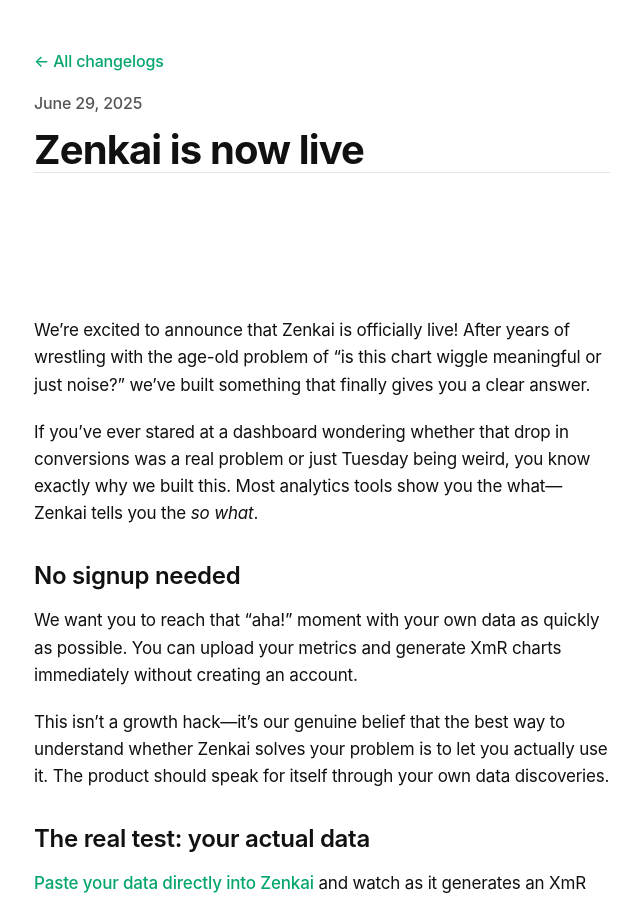
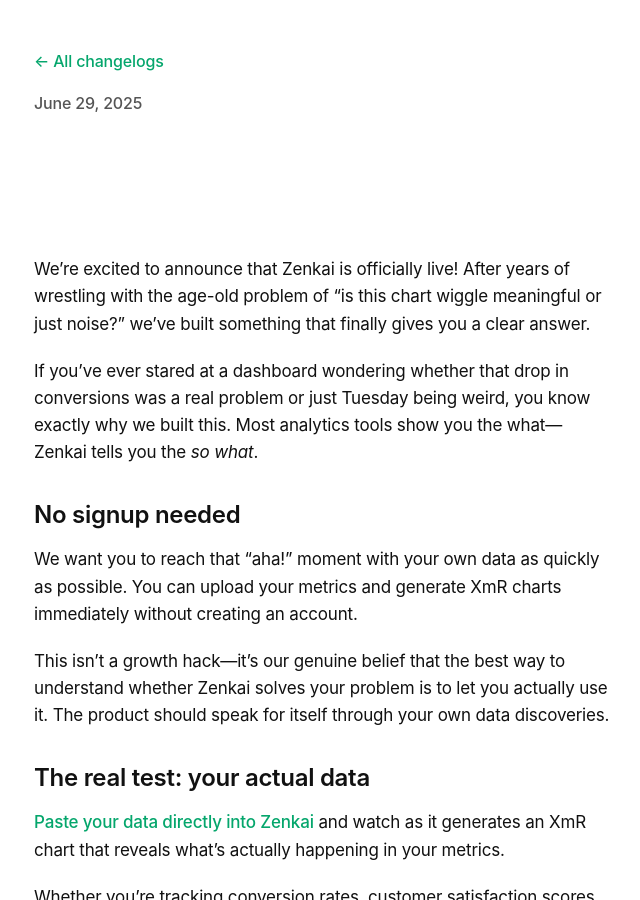
Before and after one commit to mikklemberg/zenkai-changelog, a Jekyll site: the page built from _posts/2025-06-29-launch.md, in a window 1280 px wide and 900 px high. Shown: the whole window, without its empty margins (318-958 px from the left). Built offline with Jekyll 4.4.1, drawn with Linux system fonts in a browser that asks for light colours.

Commit message:
Update default.html

```diff
--- a/_layouts/default.html
+++ b/_layouts/default.html
@@ -48,7 +48,6 @@
                     {% if page.date %}
                         <div class="entry-date">{{ page.date | date: "%B %d, %Y" }}</div>
                     {% endif %}
-                    <h1 class="entry-title">{{ page.title }}</h1>
                 {% else %}
                     <h1>{{ site.title }}</h1>
                     <p>{{ site.description }}</p>
```
